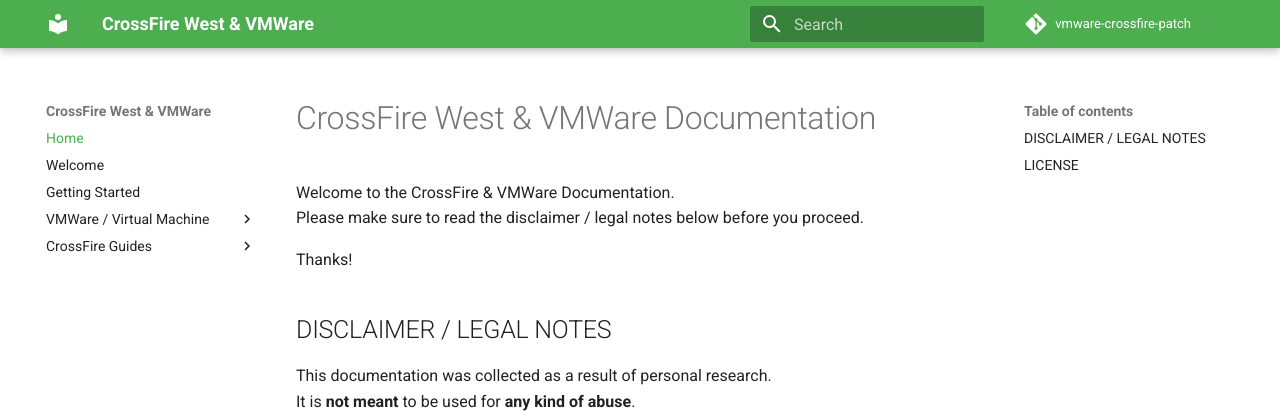
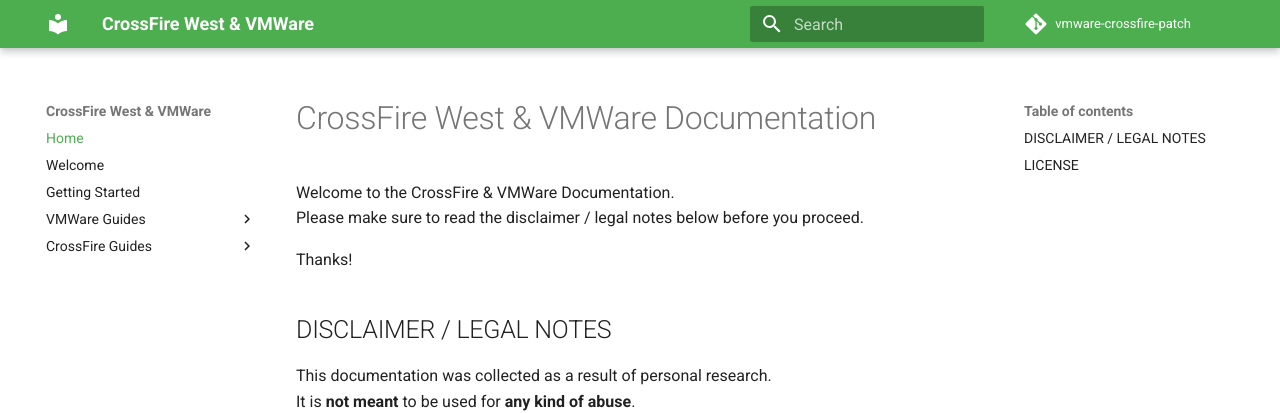
Before and after one commit to cfna/vmware-docs, an MkDocs documentation site: the page built from pages/index.md, in a window 1280 px wide. Shown: the top 413 px of the page. Built offline with MkDocs 1.6.1 and Material for MkDocs 9.7.7, drawn with Linux system fonts in a browser that asks for light colours; comment, search, counter and statistics services are not loaded.

Commit message:
Updated vmware guides topic

```diff
--- a/mkdocs.yml
+++ b/mkdocs.yml
@@ -36,7 +36,7 @@
   - Home: index.md
   - Welcome: welcome.md
   - Getting Started: getting_started.md
-  - VMWare / Virtual Machine:
+  - VMWare Guides:
     - Creating a Virtual Machine: vmware/creating_virtual_machine.md
     - Updating Virtual Machine Config: vmware/vm_configuration.md
     - Windows Registry Patch for Virtual Machines: vmware/registry_patch.md
```
